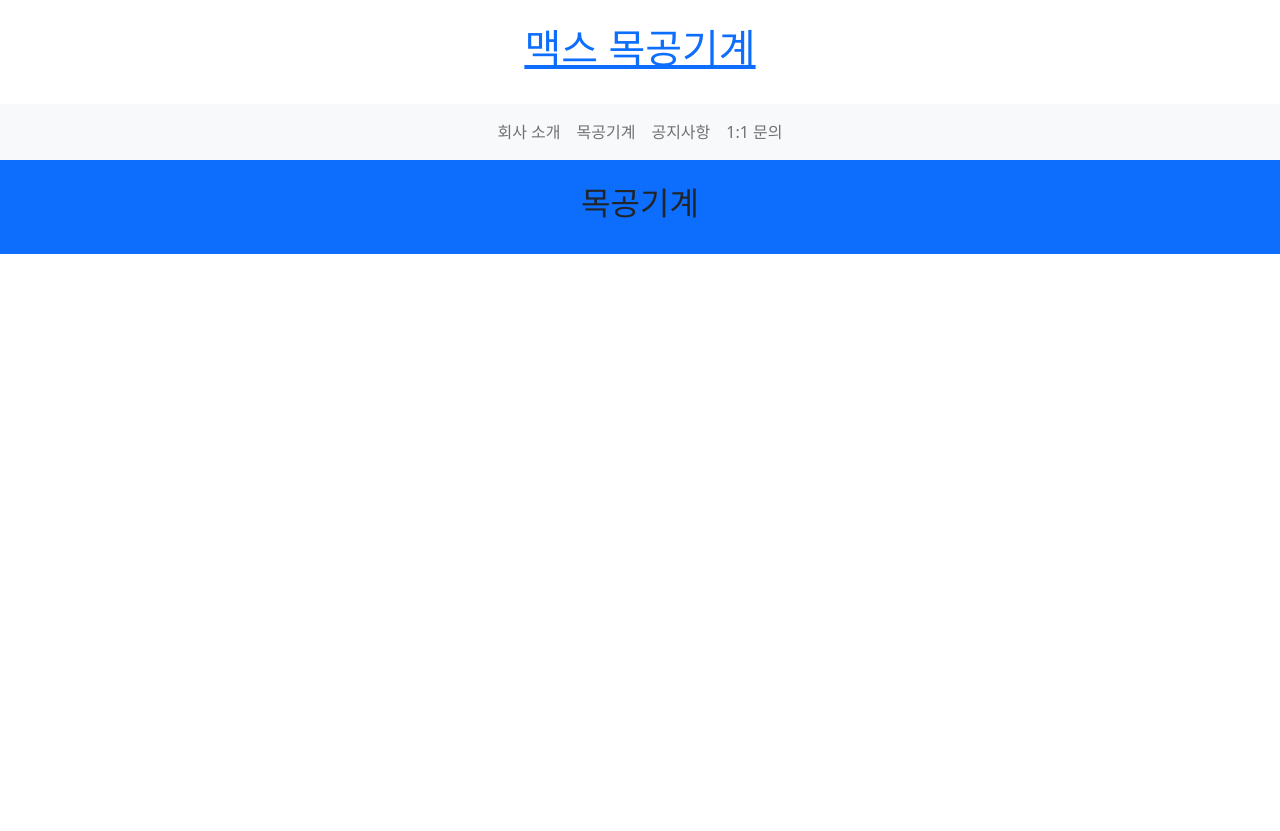
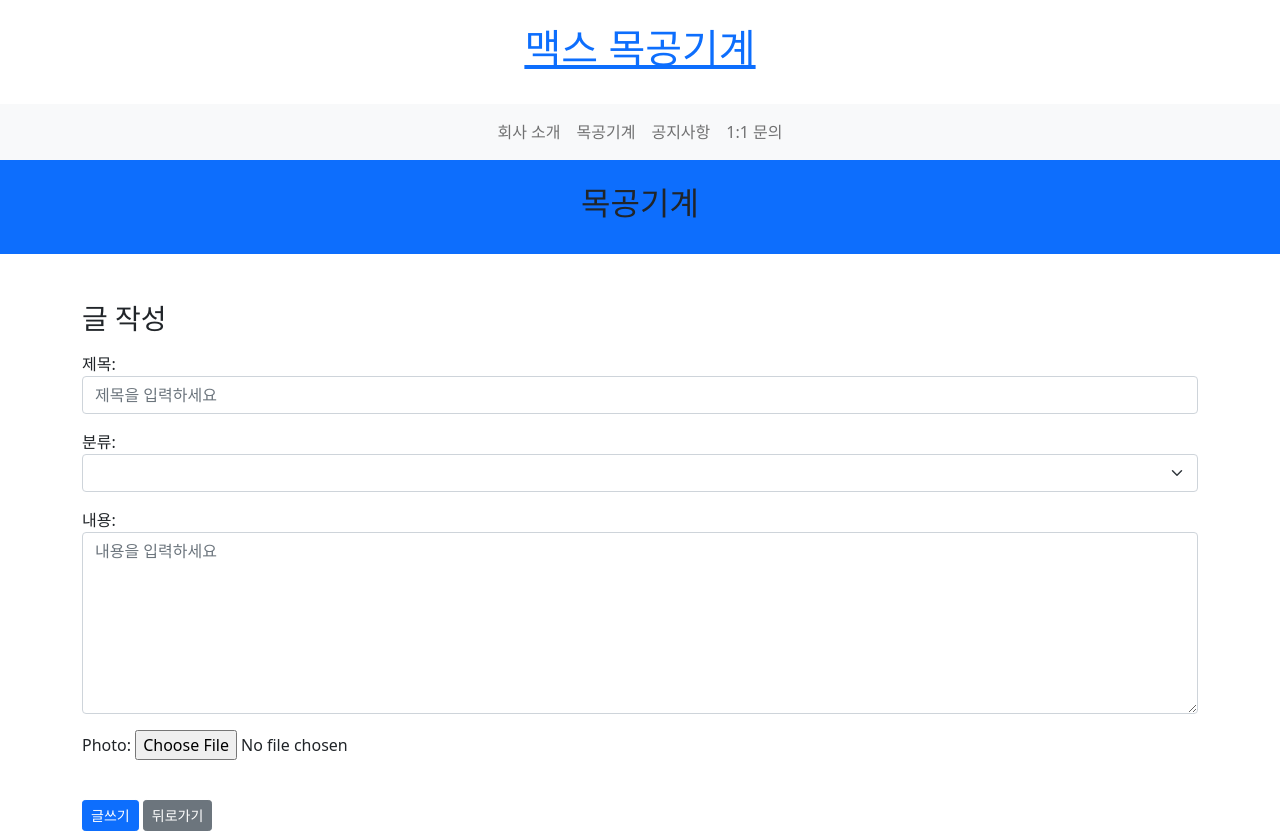
Before and after one commit to YS-study/max_django, a Django app: page /machines/create/ in a window 1280 px wide. Before the commit the page ends 254 px from the top, so only its background shows below. Run offline with Django 3.2, Linux system fonts and the light colour scheme; the visitor is signed in with stand-in values (Sample User, id 1).

Commit message:
폼, 글쓰기, 메인 수정

```diff
--- a/machines/forms.py
+++ b/machines/forms.py
@@ -7,11 +7,42 @@ class MachineForm(forms.ModelForm):
     PICK_NEW = True
 
     PICKS = [
-        (PICK_USED, 'USED'),
-        (PICK_NEW, 'NEW'),
+        (PICK_USED, '중고 기계'),
+        (PICK_NEW, '신품 기계'),
     ]
 
-    pick = forms.ChoiceField(choices=PICKS)
+    title = forms.CharField(
+        label='제목',
+        widget=forms.TextInput(
+            attrs={
+                'class': 'post-title form-control',
+                'placeholder': '제목을 입력하세요',
+            }
+        )
+    )
+    category = forms.ChoiceField(
+        label='분류',
+        choices= PICKS,
+        widget=forms.TextInput(
+            attrs={
+                'class': 'form-select',
+            }
+        )
+    )
+    content = forms.CharField(
+        label='내용',
+        widget=forms.Textarea(
+            attrs={
+                'class': 'post-content form-control',
+                'placeholder': '내용을 입력하세요',
+                'rows': 7,
+            }
+        ),
+        error_messages={
+            'required': '내용을 입력하세요',
+        }
+    )
+
     class Meta:
         model = Machine
-        fields = ('title', 'content', 'photo',)
+        fields = ('title', 'category', 'content', 'photo',)
--- a/machines/models.py
+++ b/machines/models.py
@@ -12,6 +12,7 @@ class Machine(models.Model):
     title = models.CharField(max_length=100)
     content = models.TextField()
     photo = ProcessedImageField(
+        # label='사진',
         blank=True,
         processors=[Thumbnail(200, 200)],
         format='jpeg',
@@ -20,4 +21,3 @@ class Machine(models.Model):
     )
     created_at = models.DateTimeField(auto_now_add=True)
     updated_at = models.DateTimeField(auto_now=True)
-    pick = models.BooleanField()
--- a/machines/templates/machines/create.html
+++ b/machines/templates/machines/create.html
@@ -1,5 +1,24 @@
 {% extends 'base.html' %}
 
 {% block content %}
+  <h3>글 작성</h3>
+  <form action="" method="POST" enctype="multipart/form-data">
+    {% csrf_token %}
+    {% for field in form %}
+      {% if field.errors %}
+        {% for error in field.errors %}
+          <div class="alert alert-warning" role="alert"><strong>{{ error|escape }}</strong></div>
+        {% endfor %}
+      {% endif %}
+      <div class="my-3">
+        {{ field.label_tag }}
+        {{ field }}
+      </div>
+    {% endfor %}
+    <br>
+    <input type="submit" value="글쓰기" class="btn btn-sm btn-primary">
+    <a href="{% url 'machines:index' %}" class="btn btn-sm btn-secondary">뒤로가기</a>
+  </form>
+
 
 {% endblock content %}
--- a/machines/templates/machines/index.html
+++ b/machines/templates/machines/index.html
@@ -3,14 +3,15 @@
 {% block content %}
 <h1 class="text-center mb-5">index</h1>
 
+<a href="{% url 'machines:create' %}" class="btn btn-sm btn-primary">글쓰기</a>
 <div class="row">
   {% for machine in machines %}
   <div class="col-4">
     <div class="d-flex flex-column bg-warning py-3 gy-4">
       <div class="d-flex justify-content-center">
-        <img src="https://picsum.photos/200/200" alt="">
+        <img src="{{ machine.photo.url }}" alt="img"> <!--https://picsum.photos/200/200 -->
       </div>
-      <a href="#" class="text-decoration-none">
+      <a href="{% url 'machines:detail' machine.pk %}" class="text-decoration-none">
         <p class="text-center mt-3">{{ machine.title }}</p>
       </a>
     </div>
--- a/machines/views.py
+++ b/machines/views.py
@@ -22,7 +22,7 @@ def create(request):
         if form.is_valid():
             machine = form.save(commit=False)
             machine.save()
-            return redirect('machines:detail', machine.pk)
+            return redirect('machines:index', machine.pk)
 
     else:
         form = MachineForm()
```
Also changed, not shown: machines/templates/machines/detail.html (+14 -0 lines), machines/migrations/0003_remove_machine_pick.py (added).
